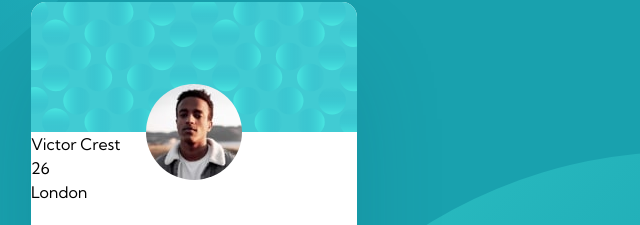
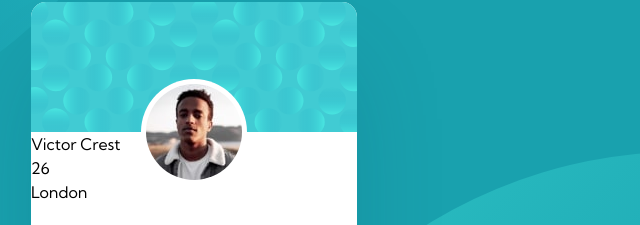
Before and after one commit to rfnozn/profile-card-component, a plain HTML site: page index.html in a window 1280 px wide. Shown: the part 249-474 px from the top of the page, 446-1086 px from the left. Drawn offline with Linux system fonts and the light colour scheme.

Commit message:
Wrap avatar image in a container

```diff
--- a/index.html
+++ b/index.html
@@ -14,7 +14,9 @@
         <img class="profile-card__header-image" src="images/bg-pattern-card.svg" alt="card pattern">
       </div>
       <div class="profile-card__content">
-        <img class="profile-card__avatar" src="images/image-victor.jpg" alt="Victor Crest profile photo">
+        <div class="profile-card__avatar-container">
+          <img class="profile-card__avatar" src="images/image-victor.jpg" alt="Victor Crest profile photo">
+        </div>
         <div class="profile-card__user-info">
           <div class="profile-card__name">Victor Crest</div>
           <div class="profile-card__age">26</div>
--- a/style.css
+++ b/style.css
@@ -113,10 +113,16 @@ h1, h2, h3, h4, h5, h6 {
   position: relative;
 }
 
-.profile-card__avatar {
+.profile-card__avatar-container {
+  background-color: var(--clr-white);
+  padding: 5px;
+  border-radius: 50%;
   position: absolute;
   justify-self: center;
   top: 0;
   translate: 0 -50%;
+}
+
+.profile-card__avatar {
   border-radius: 50%;
 }
```
